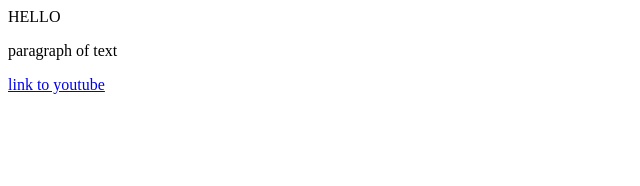
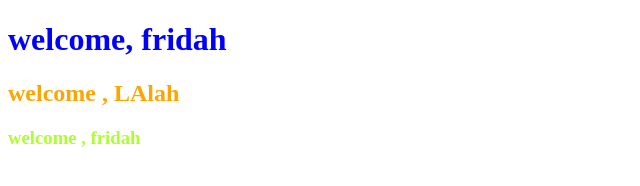
Before and after one commit to fridahnankwanga/web-and-mobile-applications-development, a plain HTML site: page website.html in a window 1280 px wide. Shown: the whole page, without its empty margins (0-640 px from the left). Drawn offline with Linux system fonts and the light colour scheme.

Commit message:
Add files via upload

```diff
--- /dev/null
+++ b/style.css
@@ -0,0 +1,3 @@
+h1 {
+    color: red,
+}
--- a/website.html
+++ b/website.html
@@ -1,3 +1,29 @@
-<buton>HELLO</buton>
-<p>paragraph of text</p>
-<a href="https://www.youtube.com/" target="blank">link to youtube</a>
+<!DOCTYPE html>
+<html lang="en">
+<head>
+    <title>Learning css</title>
+    <style>
+        h1 {
+            color: blue;
+        }
+        h2{
+            color:brown
+        }
+        h2{
+            color: orange
+        }
+        h3{
+            color:greenyellow
+        }
+    </style>
+    <link rel="stylesheet" href="style.css">
+    </head>
+    <body>
+        <h1 > welcome, fridah </h1>
+
+        <h2> welcome , LAlah</h2>
+        <h3>welcome , fridah</h3>
+
+
+    </body>
+    </html>
```
